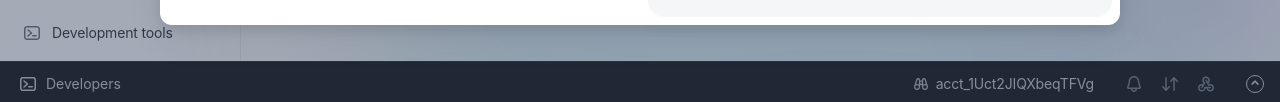
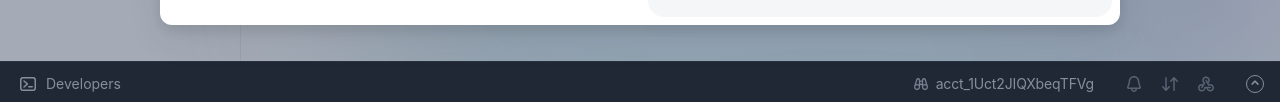
Before and after one commit to MichaelMazur00/Onboarding-prototype, a plain HTML site: page index.html in a window 1280 px wide. Shown: the part 695-797 px from the top of the page. Drawn offline with Linux system fonts and the light colour scheme.

Commit message:
Drop Development tools from the sidebar
The Developers bar at the foot of the page now carries that entry point,
with the same code icon, so the sidebar link was a duplicate.

Co-Authored-By: Claude Opus 5.5 <noreply@anthropic.com>

```diff
--- a/index.html
+++ b/index.html
@@ -80,10 +80,6 @@
               <a class="navitem navitem--toggle"><span class="navitem__icon"><img src="assets/icons/bar-chart.svg" alt="" /></span><span class="navitem__label">Reporting</span><span class="navitem__chev"><img src="assets/icons/chevron-down.svg" alt="" /></span></a>
               <a class="navitem navitem--toggle"><span class="navitem__icon"><img src="assets/icons/more.svg" alt="" /></span><span class="navitem__label">More</span><span class="navitem__chev"><img src="assets/icons/chevron-down.svg" alt="" /></span></a>
             </div>
-          </div>
-
-          <div class="sidebar__dev">
-            <a class="navitem"><span class="navitem__icon"><img src="assets/icons/api.svg" alt="" /></span><span class="navitem__label">Development tools</span></a>
           </div>
         </nav>
 
--- a/styles.css
+++ b/styles.css
@@ -403,7 +403,6 @@ body.is-onboarded .account__initial { opacity: 1; }
   z-index: 2;
 }
 .sidebar__sections { flex: 1; display: flex; flex-direction: column; gap: 24px; padding: 0 12px; }
-.sidebar__dev { padding: 16px 12px; }
 
 .navgroup { display: flex; flex-direction: column; gap: 6px; }
 .navheading {
```
